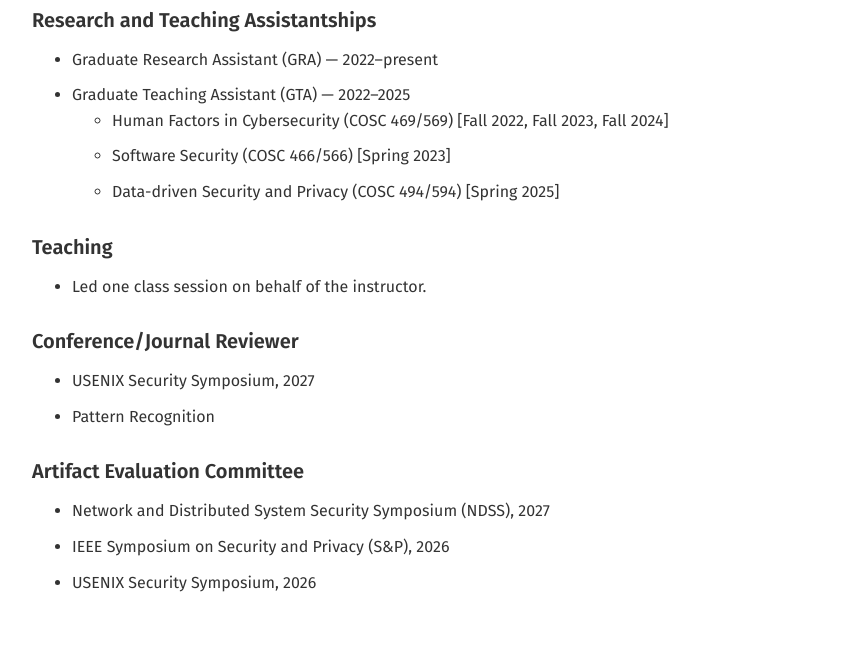
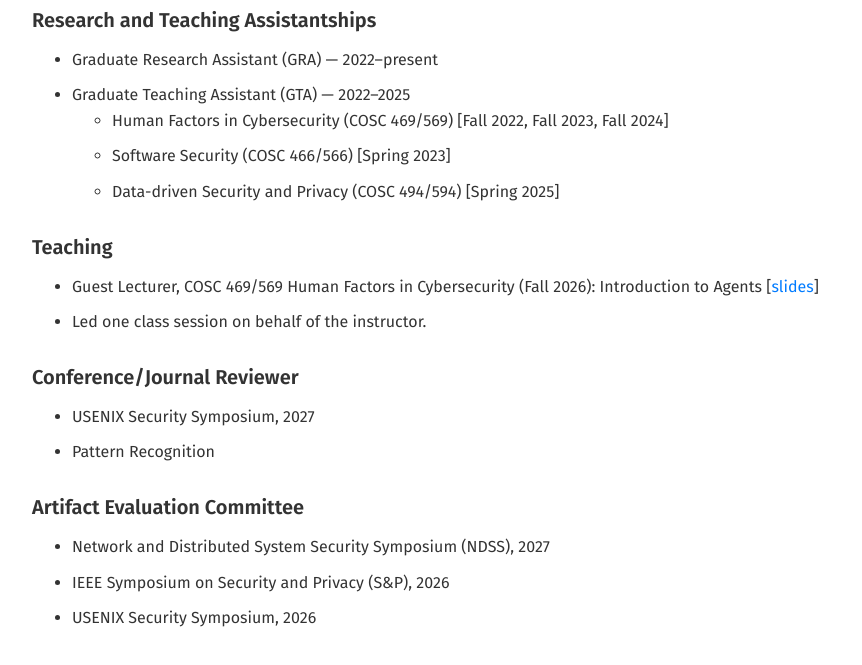
Before and after one commit to Fujiaoji/Fujiaoji.github.io, a plain HTML site: page academia/index.html in a window 1280 px wide. Shown: the part 189-854 px from the top of the page, without its empty margins (53-915 px from the left). Drawn offline with nearby package versions, Linux system fonts and the light colour scheme.

Commit message:
20261016

```diff
--- a/academia/index.html
+++ b/academia/index.html
@@ -91,6 +91,7 @@
             <section class="service-section" aria-labelledby="teaching">
                 <h2 id="teaching">Teaching</h2>
                 <ul>
+                    <li>Guest Lecturer, COSC 469/569 Human Factors in Cybersecurity (Fall 2026): Introduction to Agents [<a href="../files/Agentic_AI_Sides.pdf" target="_blank">slides</a>]</li>
                     <li>Led one class session on behalf of the instructor.</li>
                 </ul>
             </section>
```
Also changed, not shown: index.html (+0 -1 lines).
